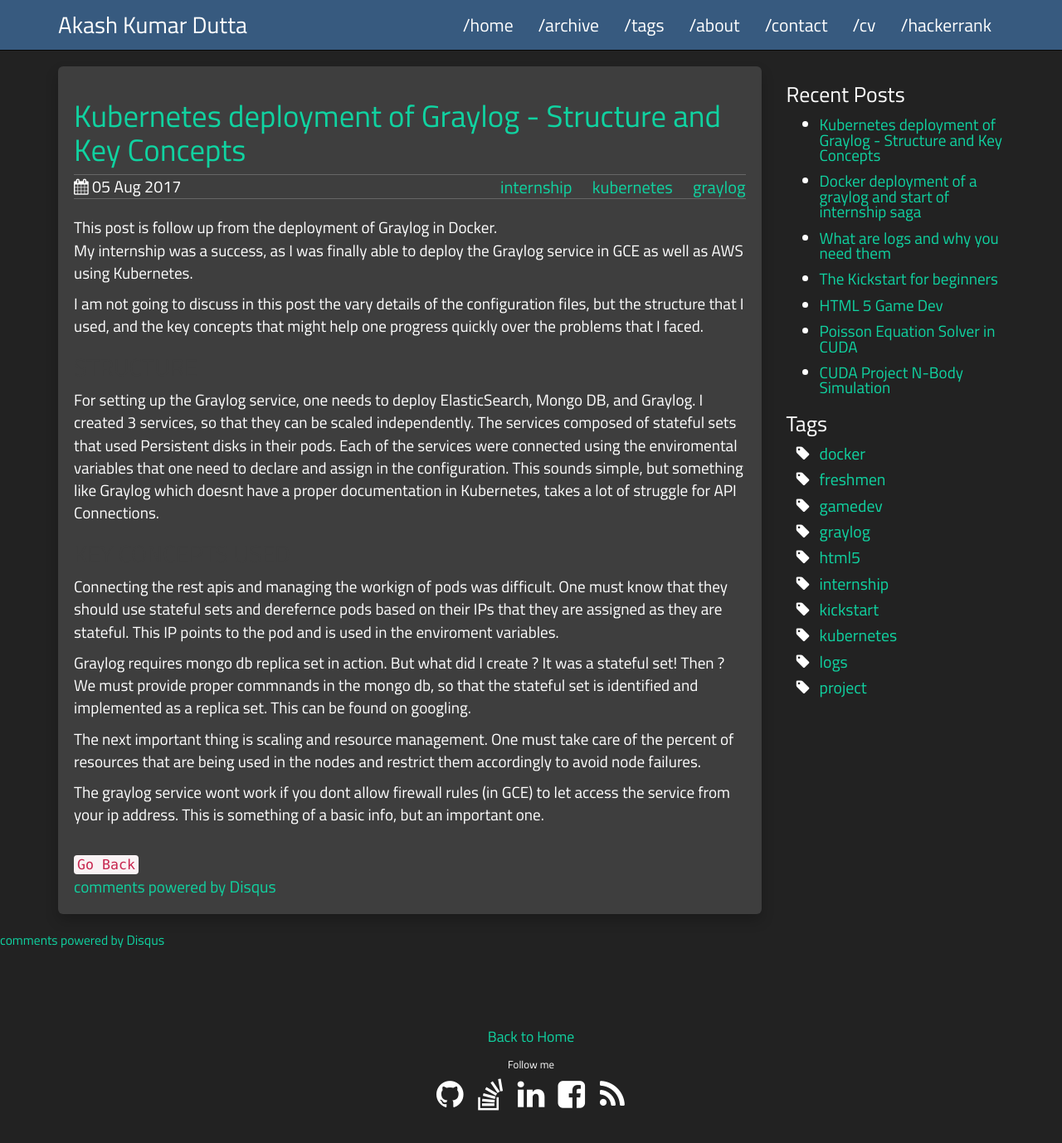
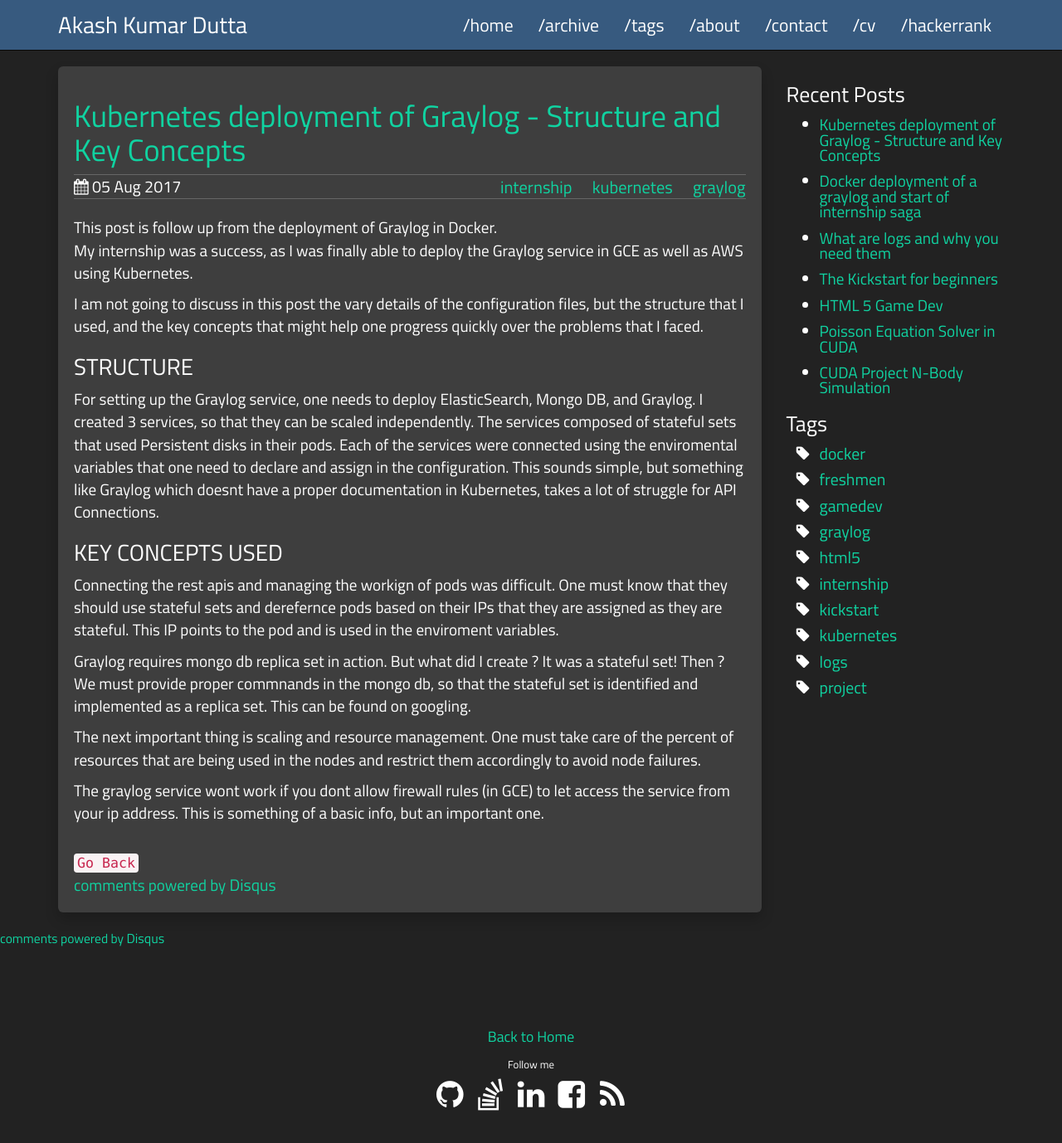
Before and after one commit to AkashKrDutta/AkashKrDutta-dark.github.io, a Jekyll site: the page built from _posts/2017-8-05-kubernetes.md, in a window 1280 px wide and 1395 px high. Shown: the top 1378 px of the window at 83% size. Built offline with Jekyll 4.4.1, drawn with Linux system fonts in a browser that asks for light colours; comment, search, counter and statistics services are not loaded.

Commit message:
Update 2017-8-05-kubernetes.md

```diff
--- a/_posts/2017-8-05-kubernetes.md
+++ b/_posts/2017-8-05-kubernetes.md
@@ -15,11 +15,11 @@
 
 I am not going to discuss in this post the vary details of the configuration files, but the structure that I used, and the key concepts that might help one progress quickly over the problems that I faced.
 
-## <span style="color:#3E3E3E">STRUCTURE</span>
+## STRUCTURE
 
 For setting up the Graylog service, one needs to deploy ElasticSearch, Mongo DB, and Graylog. I created 3 services, so that they can be scaled independently. The services composed of stateful sets that used Persistent disks in their pods. Each of the services were connected using the enviromental variables that one need to declare and assign in the configuration. This sounds simple, but something like Graylog which doesnt have a proper documentation in Kubernetes, takes a lot of struggle for API Connections.
 
-## <span style="color:#3E3E3E">KEY CONCEPTS USED</span>
+## KEY CONCEPTS USED
 
 Connecting the rest apis and managing the workign of pods was difficult. One must know that they should use stateful sets and derefernce pods based on their IPs that they are assigned as they are  stateful. This IP points to the pod and is used in the enviroment variables.
 
```
